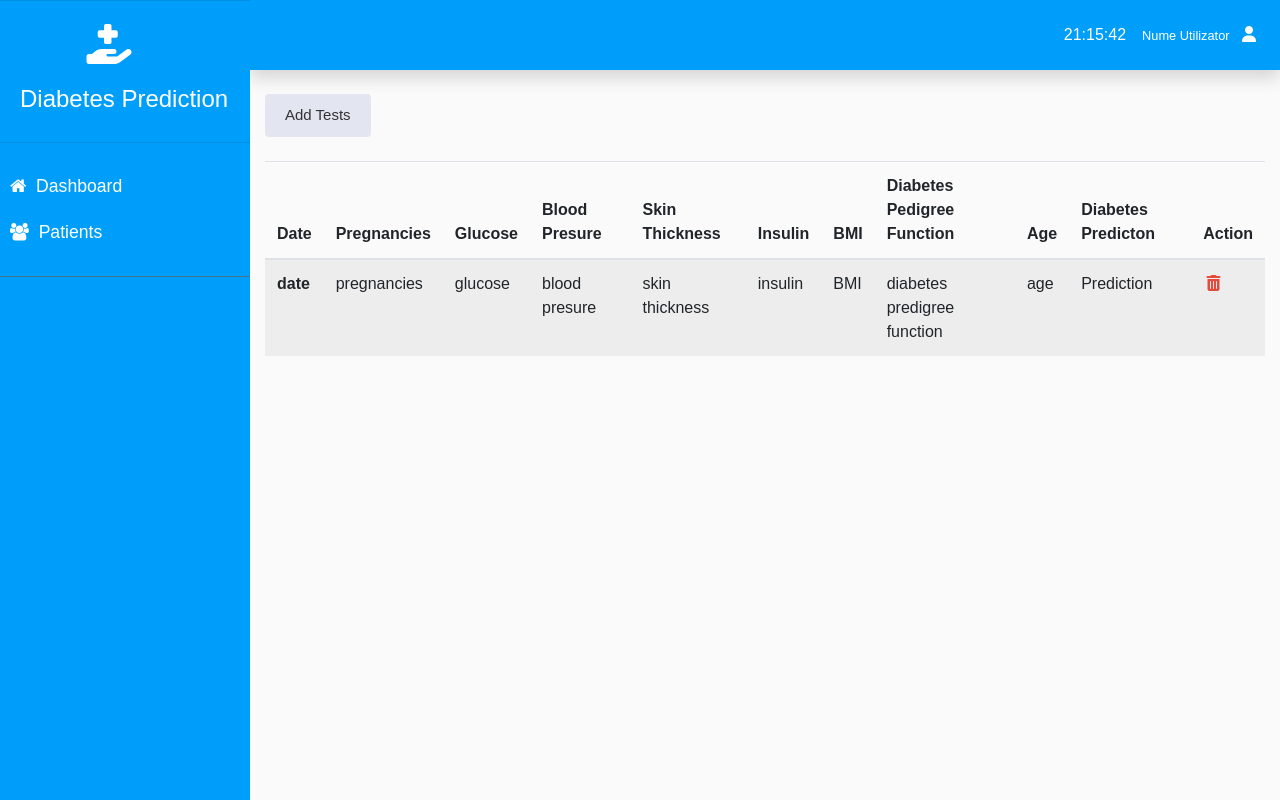
After one commit to DenisaArtean/Diabetes-Prediction, a Flask app: page /tests in a window 1280 px wide. The commit adds this page. Run offline with Flask 2, Linux system fonts and the light colour scheme; some libraries are stand-ins or nearby versions.

Commit message:
Tests front-end

```diff
--- a/app.py
+++ b/app.py
@@ -51,6 +51,16 @@ def patients():
 
   return render_template('Patients.html')
 
+
+#----------------------------------------------------------------------------------------------------------------------------TESTS---------
+
+
+@app.route('/tests', methods=['POST','GET'])
+def tests():
+
+  return render_template('Tests.html')
+
+
 #--------------------------------------------------------------------------------------------------------------------------------------------
 
 if __name__ == "__main__":  # Makes sure this is the main process
--- a/static/css/style2.css
+++ b/static/css/style2.css
@@ -17,6 +17,11 @@ body {
 
 .text-color-blue{
   color: var(--main-color);
+  cursor: pointer;
+}
+
+.text-color-black{
+  color: #333;
   cursor: pointer;
 }
 
--- a/templates/Layout.html
+++ b/templates/Layout.html
@@ -27,7 +27,7 @@
         <hr class="sidebar-divider my-0">
 
           <div class="sidebar-header">
-            <a class="sidebar-brand d-flex align-items-center justify-content-center h1 " href="#">
+            <a class="sidebar-brand d-flex align-items-center justify-content-center h1 " href="http://127.0.0.1:5000/dashboard">
               <div class="sidebar-brand-icon rotate-n-15 h1">
                 <i class="fas fa-solid fa-hand-holding-medical"></i>
               </div>
--- /dev/null
+++ b/templates/Tests.html
@@ -0,0 +1,197 @@
+{% extends "Layout.html" %}
+{% block title %}Tests{% endblock %}
+{% block body %}
+
+      <!-- Button trigger modal -->
+      <button type="button" class="btn btn-secondary rounded" data-toggle="modal" data-target="#newTestModal">Add Tests</button>
+
+      <!-- Modal-->
+        <div class="modal fade" id="newTestModal" tabindex="-1" role="dialog" aria-labelledby="newTestModalLabel" aria-hidden="true">
+          <div class="modal-dialog" role="document">
+            <div class="modal-content">
+              <div class="modal-header">
+                    <h5 class="modal-title" id="newPatientModalLabel">Add new test</h5>
+                    <button type="button" class="close" data-dismiss="modal" aria-label="Close">
+                      <span aria-hidden="true">&times;</span>
+                    </button>
+              </div>
+              <div class="modal-body">
+
+                <form  action=" " method="POST">
+
+                    <div class="form-group row">
+                      <div class="col-md-4 d-flex justify-content-end">
+                        <label for="pregnancies">Pregnancies</label>
+                      </div>
+                      <div class="col-md-8">
+                        <input type="text" class="form-control" name="pregnancies" id="pregnancies" placeholder="Type here..." required="">
+                      </div>
+                    </div>
+
+                    <div class="form-group row">
+                      <div class="col-md-4 d-flex justify-content-end">
+                        <label for="glucose">Glucose</label>
+                        <a href="#" tabindex="0" data-placement="top" role="button" class="popover-test" data-toggle="modal-popover" title="Glucose" data-content="Plasma glucose concentration a 2 hours in an oral glucose tolerance test">
+                           <i class="fas fa-thin fa-info-circle fa-fw"></i>
+                        </a>
+                      </div>
+                      <div class="col-md-8">
+                        <input type="text" class="form-control" name="glucose" id="glucose" placeholder="Type here..." required="">
+                      </div>
+                    </div>
+
+                    <div class="form-group row">
+                      <div class="col-md-4 d-flex justify-content-end">
+                        <label for="bloodPresure">Blood Presure</label>
+                        <a href="#" tabindex="0" data-placement="top" role="button" class="popover-test" data-toggle="modal-popover" title="Blood Presure" data-content="Diastolic blood pressure (mm Hg)">
+                          <i class="fas fa-thin fa-info-circle fa-fw"></i>
+                        </a>
+                      </div>
+                      <div class="col-md-8">
+                        <input type="text" class="form-control" name="bloodpresure" id="bloodPresure" placeholder="Type here..." required="">
+                      </div>
+                    </div>
+
+                    <div class="form-group row">
+                      <div class="col-md-4 d-flex justify-content-end">
+                        <label for="skinThickness">Skin Thickness</label>
+                        <a href="#" tabindex="0" data-placement="top" role="button" class="popover-test" data-toggle="modal-popover" title="Skin Thickness" data-content="Triceps skin fold thickness (mm)">
+                          <i class="fas fa-thin fa-info-circle fa-fw"></i>
+                        </a>
+                      </div>
+                      <div class="col-md-8">
+                        <input type="text" class="form-control" name="skinthickness" id="skinThickness" placeholder="Type here..." required="">
+                      </div>
+                    </div>
+
+                    <div class="form-group row">
+                      <div class="col-md-4 d-flex justify-content-end">
+                        <label for="insulin">Insulin</label>
+                        <a href="#" tabindex="0" data-placement="top" role="button" class="popover-test" data-toggle="modal-popover" title="Insulin" data-content="2-Hour serum insulin (mu U/ml)">
+                          <i class="fas fa-thin fa-info-circle fa-fw"></i>
+                        </a>
+                      </div>
+                      <div class="col-md-8">
+                        <input type="text" class="form-control" name="insulin" id="insulin" placeholder="Type here..." required="">
+                      </div>
+                    </div>
+
+                    <div class="form-group row">
+                      <div class="col-md-4 d-flex justify-content-end">
+                        <label for="bmi">BMI</label>
+                        <a href="#" tabindex="0" data-placement="top" role="button" class="popover-test" data-toggle="modal-popover" title="Body Mass Index" data-content="weight in kg / (height in m)^2">
+                          <i class="fas fa-thin fa-info-circle fa-fw"></i>
+                        </a>
+                      </div>
+                      <div class="col-md-8">
+                        <input type="text" class="form-control" name="bmi" id="bmi" placeholder="Type here..." required="">
+                      </div>
+                    </div>
+
+                    <div class="form-group row">
+                      <div class="col-md-4 d-flex justify-content-end">
+                        <label for="diabetesPredigreeFunction">Ped</label>
+                        <a href="#" tabindex="0" data-placement="top" role="button" class="popover-test" data-toggle="modal-popover" title="Diabetes Pedigree Function" data-content="">
+                          <i class="fas fa-thin fa-info-circle fa-fw"></i>
+                        </a>
+                      </div>
+                      <div class="col-md-8">
+                        <input type="text" class="form-control" name="diabetespredigreefunction" id="diabetesPredigreeFunction" placeholder="Type here..." required="">
+                      </div>
+                    </div>
+
+                    <div class="form-group row">
+                      <div class="col-md-4 d-flex justify-content-end">
+                        <label for="age">Age</label>
+                      </div>
+                      <div class="col-md-8">
+                        <input type="text" class="form-control" name="age" id="age" placeholder="Type here..." required="">
+                      </div>
+                    </div>
+
+
+
+              </div>
+              <div class="modal-footer">
+                    <button type="button" class="btn btn-secondary" data-dismiss="modal">Close</button>
+                    <button type="submit" class="btn btn-blue rounded">Save changes</button>
+              </div>
+              </form>
+            </div>
+          </div>
+        </div>
+        <br><br>
+
+        <table class="table table-striped" id="dataTable">
+            <thead>
+
+              <tr>
+                <th scope="col">Date</th>
+                <th scope="col">Pregnancies</th>
+                <th scope="col">Glucose</th>
+                <th scope="col">Blood Presure</th>
+                <th scope="col">Skin Thickness</th>
+                <th scope="col">Insulin</th>
+                <th scope="col">BMI</th>
+                <th scope="col">Diabetes Pedigree Function</th>
+                <th scope="col">Age</th>
+                <th scope="col">Diabetes Predicton</th>
+                <th scope="col">Action</th>
+              </tr>
+
+            </thead>
+
+            <tbody>
+                <tr>
+                  <th>date</th>
+                  <td>pregnancies</td>
+                  <td>glucose</td>
+                  <td>blood presure</td>
+                  <td>skin thickness</td>
+                  <td>insulin</td>
+                  <td>BMI</td>
+                  <td>diabetes predigree function</td>
+                  <td>age</td>
+                  <td>Prediction</td>
+                  <td>
+                    <a data-toggle="modal" data-target="#deleteModal"> <i class="fas fa-trash-alt fa-fw text-color"></i></a>
+                  </td>
+                </tr>
+
+
+               <!-- delete model -->
+                <div class="modal fade" id="deleteModal" tabindex="-1" role="dialog" aria-labelledby="deleteModalLabel" aria-hidden="true">
+                  <div class="modal-dialog" role="document">
+                    <div class="modal-content">
+                      <div class="modal-header">
+                        <h5 class="modal-title" id="deleteModalLabel">Delete Test?</h5>
+                        <button type="button" class="close" data-dismiss="modal" aria-label="Close">
+                          <span aria-hidden="true">&times;</span>
+                        </button>
+                      </div>
+                      <div class="modal-footer">
+                        <button type="button" class="btn btn-secondary" data-dismiss="modal">Close</button>
+                        <form action="#" method="POST">
+                          <input class="btn btn-danger" type="submit" value="Delete">
+                        </form>
+                      </div>
+                    </div>
+                  </div>
+                </div>
+              </tbody>
+            </table>
+
+
+
+   </div>
+  </div>
+
+  <script type="text/javascript">
+    $(document).ready(function(){
+      $('[data-toggle="modal-popover"]').popover();
+  });
+
+
+  </script>
+
+{% endblock %}
```
Also changed, not shown: templates/Patients.html (+19 -10 lines).
